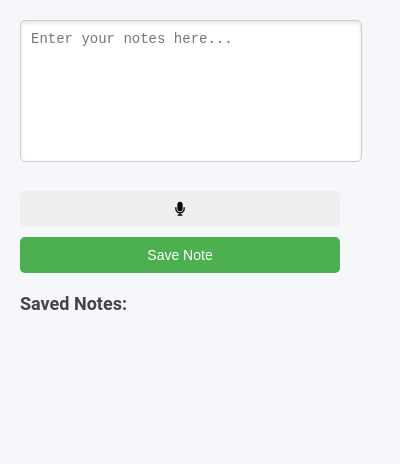
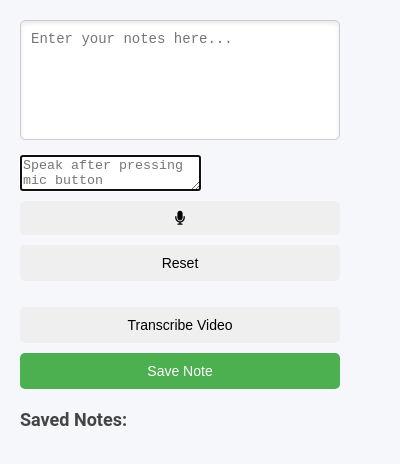
Before and after one commit to blakethorne5112/ChromeNoteExtension, a browser extension: page popup.html in a window 400 px wide. Drawn offline with Linux system fonts and the light colour scheme.

Commit message:
Making speech to text compatible with Chrome Extension

```diff
--- a/popup.html
+++ b/popup.html
@@ -1,4 +1,4 @@
-<!DOCTYPE html>
+<!-- <!DOCTYPE html> -->
 <html lang="en">
 <head>
   <meta charset="UTF-8">
@@ -10,10 +10,21 @@
 
 <body>
 
-  <form method="get" id="voice-form" target="_blank">
+
+
+
+
     <textarea id="note" placeholder="Enter your notes here..."></textarea>
 
-  </form>
+
+    <form method="get" id="voiceForm" target="_blank">
+      <textarea type="text" id = "voice-text" placeholder="Speak after pressing mic button" autocomplete="off" autofocus></textarea>
+    </form>
+
+
+    <button id="transcribe-video">Transcribe Video</button>
+
+
 
   <button id="saveNote">Save Note</button>
 
--- a/popup.js
+++ b/popup.js
@@ -110,15 +110,22 @@ document.addEventListener('DOMContentLoaded', () => {
 document.addEventListener('DOMContentLoaded', displaySavedNotes);
 
 
-const searchForm = document.querySelector("#voice-form");
-const searchFormTextArea = searchForm.querySelector("#note");
+
+
+document.addEventListener("DOMContentLoaded", function () {
+
+    const voiceForm = document.querySelector("#voiceForm");
+    const voiceInput = voiceForm.querySelector("#voice-text");
 
     const speechRecognition = window.SpeechRecognition || window.webkitSpeechRecognition;
 
     if(speechRecognition) {
+        console.log("Your Browser supports speech Recognition");
 
-    searchForm.insertAdjacentHTML("beforeend", '<button type="button"><i class="fas fa-microphone"></i></button>');
-    const micBtn = searchForm.querySelector("button");
+        voiceForm.insertAdjacentHTML("beforeend", '<button type="button"><i class="fas fa-microphone"></i></button>');
+        voiceForm.insertAdjacentHTML("beforeend", '<button id="reset-button" type="reset">Reset</button>');
+
+        const micBtn = voiceForm.querySelector("button");
         const micIcon = micBtn.querySelector("i");
 
         const recognition = new speechRecognition();
@@ -128,12 +135,15 @@ if(speechRecognition) {
         function micBtnClick() {
             if(micIcon.classList.contains("fa-microphone")) {
                 // Start Speech Recognition
+
                 recognition.start();
             }
 
             else {
                 // Stop speech recongition
                 recognition.stop();
+
+                console.log(recognition);
 
             }
         }
@@ -142,7 +152,7 @@ if(speechRecognition) {
         function startSpeechRecognition() {
             micIcon.classList.remove("fa-microphone");
             micIcon.classList.add("fa-microphone-slash");
-        searchFormTextArea.focus();
+            voiceInput.focus();
             console.log("Speech Recognition Active")
         }
 
@@ -150,7 +160,7 @@ if(speechRecognition) {
         function endSpeechRecognition() {
             micIcon.classList.remove("fa-microphone-slash");
             micIcon.classList.add("fa-microphone")
-        searchFormTextArea.focus();
+            voiceInput.focus();
             console.log("Speech Recognition Inactive")
         }
 
@@ -159,10 +169,16 @@ if(speechRecognition) {
             console.log(event);
             const currentResultIndex = event.resultIndex;
             const transcript = event.results[currentResultIndex][0].transcript;
-        searchFormTextArea.value += transcript;
+            voiceInput.value += transcript;
         }
+
+        recognition.addEventListener("error", (event) => {
+            console.log("Speech recognition error: ", event.error);
+        });
     }
 
     else {
         console.log("Your Browser does not support speech Recognition");
     }
+
+})
```
Lines whose indentation alone changed are shown as unchanged.
